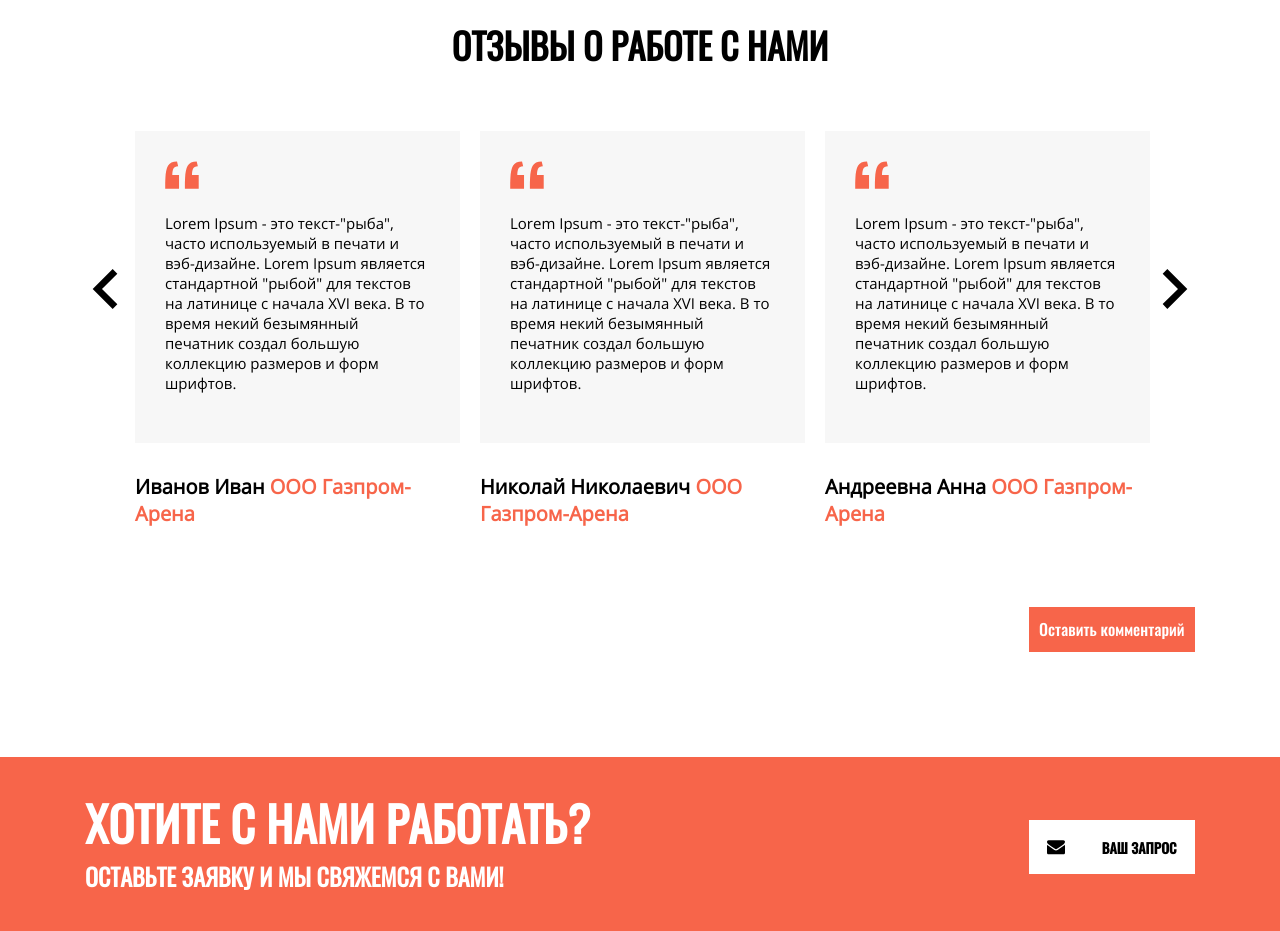
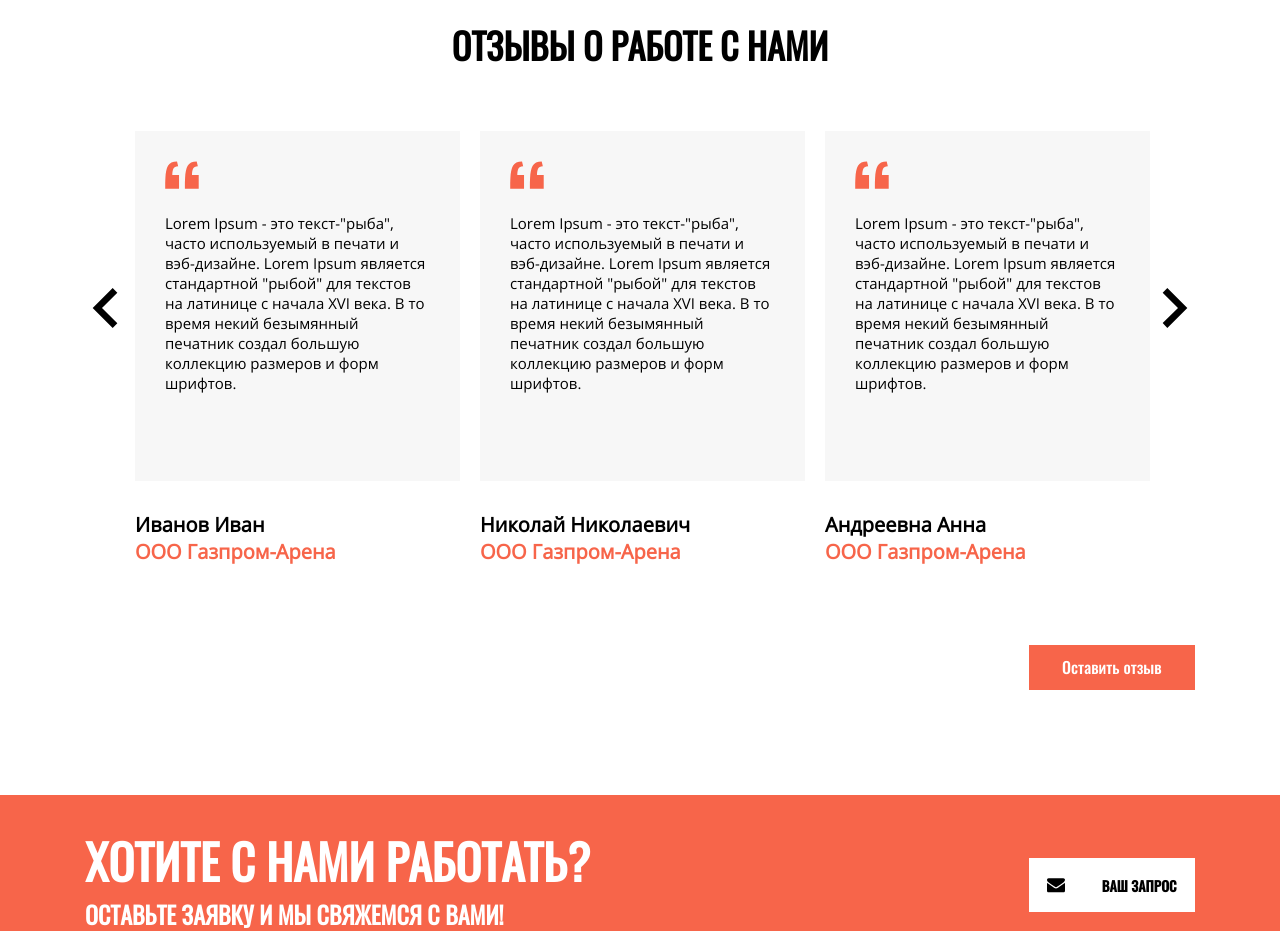
Before and after one commit to DioMain/Builder, a Vue app in the folder builder/: page / in a window 1280 px wide. Shown: the part 3920-4851 px from the top of the page. Built offline with nearby package versions, Linux system fonts and the light colour scheme.

Commit message:
добавление отзывов на сайте

```diff
--- a/builder/src/App.vue
+++ b/builder/src/App.vue
@@ -95,7 +95,7 @@
 
   <div class="reviews_buttons">
     <div class="wrapper_content">
-      <button @click="showAddElement">Оставить комментарий</button>
+      <button @click="showAddElement">Оставить отзыв</button>
     </div>
   </div>
 
@@ -240,7 +240,7 @@ export default defineComponent({
       this.addElementValidateValues[1] = true;
       this.addElementValidateValues[2] = true;
     },
-    // Кирил! Это код обработки создания комента.
+    // Кирилл! Это код обработки создания комента.
     confirmAddElements(){
         let nameinput : HTMLInputElement = document.getElementById('addProdName') as HTMLInputElement;
         let companyinput : HTMLInputElement = document.getElementById('addProdCompany') as HTMLInputElement;
@@ -255,8 +255,18 @@ export default defineComponent({
         this.addElementValidateValues[2] = textcontent.value.length != 0;
 
         // Код создания элемента
-        this.SliderItemsReviews.push({Id: 5, Author: "asdasdasda", Campany: "asd", Text: "asd"});
-        // Тут должен быть твой код Кирил.
+        //this.SliderItemsReviews.push({Id: 5, Author: "asdasdasda", Campany: "asd", Text: "asd"});
+        // Тут должен быть твой код Кирилл.
+
+        if (this.addElementValidateValues[0] && this.addElementValidateValues[1] && this.addElementValidateValues[2]){
+          let NamePlusProbel = companyinput.value;
+          NamePlusProbel += " ";
+          this.SliderItemsReviews.push({Id: 5, Author: nameinput.value, Campany: NamePlusProbel, Text: textcontent.value});
+          this.addElement = !this.addElement;
+        }
+        else{
+          alert("Ошибка добавления комментария");
+        }
     }
   },
   data() {
--- a/builder/src/components/AnyReview.vue
+++ b/builder/src/components/AnyReview.vue
@@ -6,7 +6,7 @@
             <p>{{Item_Data?.Text}}</p>
         </div>
         <div class="Author">
-            <h3 class="AuthorName">{{ Item_Data?.Author }}<span>{{ Item_Data?.Campany }}</span></h3>
+            <h3 class="AuthorName">{{ Item_Data?.Author }}<br><span>{{ Item_Data?.Campany }}</span></h3>
         </div>
   </div>
 </template>
@@ -17,8 +17,6 @@ import { defineComponent } from 'vue';
 export default defineComponent({
     name: 'AnyReview',
     props:{
-        // Author: String,
-        // Campany: String
         Item_Data :{
             type: Object,
         }
@@ -35,7 +33,7 @@ export default defineComponent({
     .Review_Block{
         padding: 30px;
         max-width: 265px;
-        max-height: 290px;
+        height: 290px;
         background: #F7F7F7;
     }
     .Review_Block p{
```
